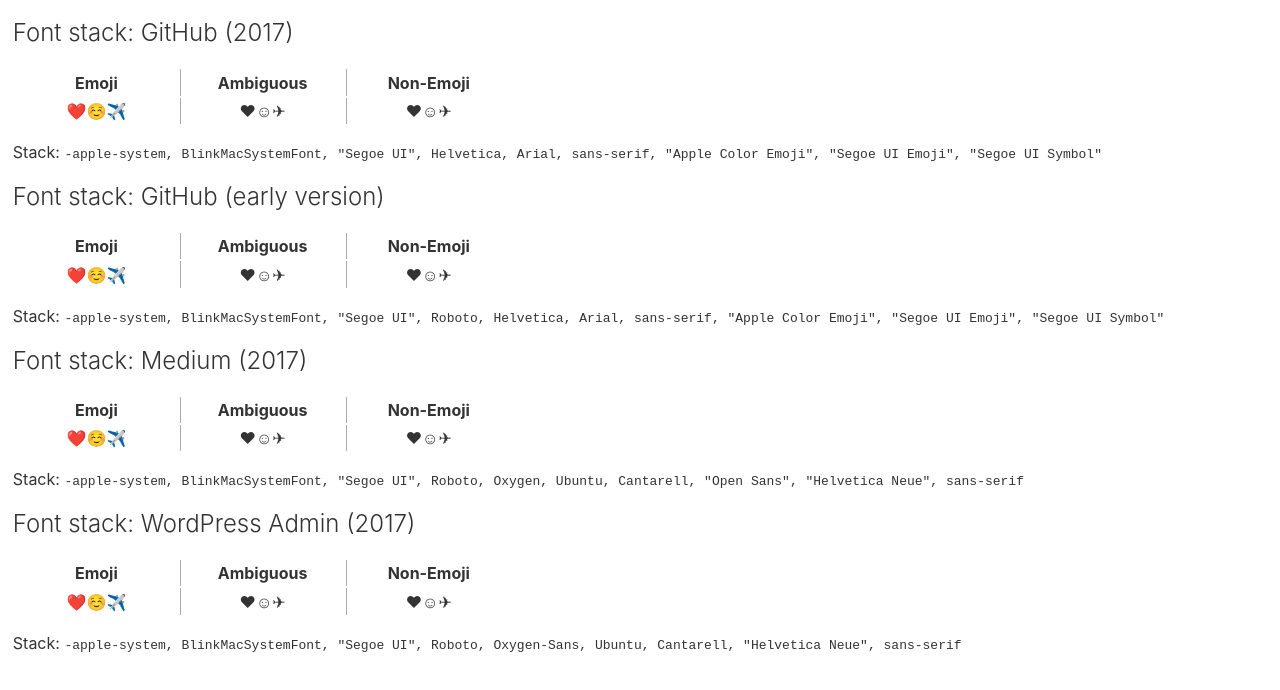
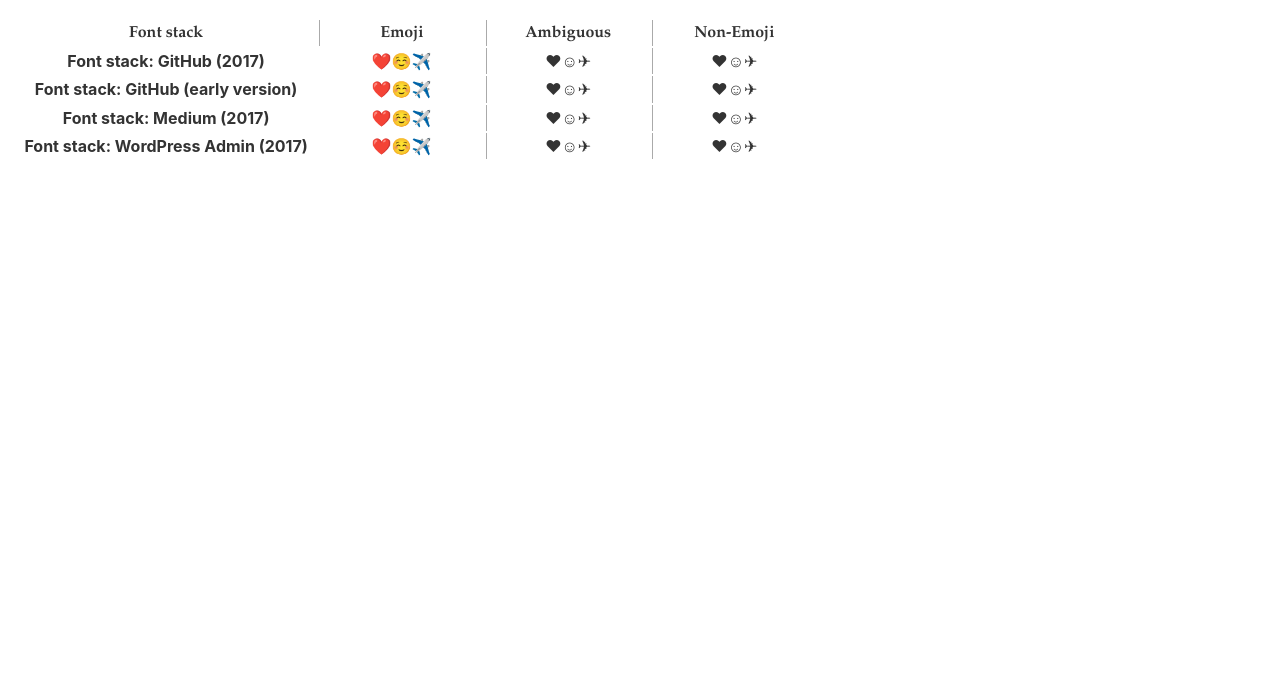
Before and after one commit to alanhogan/system-font-stack-experiments, a plain HTML site: page docs/emoji.html in a window 1280 px wide. Shown: the part 88-778 px from the top of the page. Drawn offline with Linux system fonts and the light colour scheme.

Commit message:
Shrinkify emoji table

```diff
--- a/docs/emoji.html
+++ b/docs/emoji.html
@@ -77,60 +77,34 @@
 
   <h1>System Font Stack Experiments</h1>
 
-  <section class="github-2017">
-    <h2>Font stack: GitHub (2017)</h2>
     <table class="emoji-table">
-      <thead><tr><th>Emoji</th><th>Ambiguous</th><th>Non-Emoji</th></tr></thead>
-      <tbody><tr>
+      <thead><tr><th>Font stack</th><th>Emoji</th><th>Ambiguous</th><th>Non-Emoji</th></tr></thead>
+      <tbody>
+	<tr class="github-2017">
+	<th>Font stack: GitHub (2017)</th>
+        <td>&#x2764;&#xFE0F;&#x263A;&#xFE0F;&#x2708;&#xFE0F;</td>
+        <td>&#x2764;&#x263A;&#x2708;</td>
+        <td>&#x2764;&#xFE0E;&#x263A;&#xFE0E;&#x2708;&#xFE0E;</td>
+      </tr>
+     <tr class="github-2016">
+        <th>Font stack: GitHub (early version)</th>
+        <td>&#x2764;&#xFE0F;&#x263A;&#xFE0F;&#x2708;&#xFE0F;</td>
+        <td>&#x2764;&#x263A;&#x2708;</td>
+        <td>&#x2764;&#xFE0E;&#x263A;&#xFE0E;&#x2708;&#xFE0E;</td>
+     </tr>
+     <tr class="medium-2017">
+        <th>Font stack: Medium (2017)</th>
+        <td>&#x2764;&#xFE0F;&#x263A;&#xFE0F;&#x2708;&#xFE0F;</td>
+        <td>&#x2764;&#x263A;&#x2708;</td>
+        <td>&#x2764;&#xFE0E;&#x263A;&#xFE0E;&#x2708;&#xFE0E;</td>
+      </tr>
+      <tr class="wp-admin-2017">
+        <th>Font stack: WordPress Admin (2017)</th>
         <td>&#x2764;&#xFE0F;&#x263A;&#xFE0F;&#x2708;&#xFE0F;</td>
         <td>&#x2764;&#x263A;&#x2708;</td>
         <td>&#x2764;&#xFE0E;&#x263A;&#xFE0E;&#x2708;&#xFE0E;</td>
       </tr></tbody>
      </table>
-    <p>Stack: <code>-apple-system, BlinkMacSystemFont, "Segoe UI", Helvetica, Arial, sans-serif, "Apple Color Emoji", "Segoe UI Emoji", "Segoe UI Symbol"</code></p>
-  </section>
-
-
-  <section class="github-2016">
-    <h2>Font stack: GitHub (early version)</h2>
-    <table class="emoji-table">
-      <thead><tr><th>Emoji</th><th>Ambiguous</th><th>Non-Emoji</th></tr></thead>
-      <tbody><tr>
-        <td>&#x2764;&#xFE0F;&#x263A;&#xFE0F;&#x2708;&#xFE0F;</td>
-        <td>&#x2764;&#x263A;&#x2708;</td>
-        <td>&#x2764;&#xFE0E;&#x263A;&#xFE0E;&#x2708;&#xFE0E;</td>
-      </tr></tbody>
-     </table>
-    <p>Stack: <code>-apple-system, BlinkMacSystemFont, "Segoe UI", Roboto, Helvetica, Arial, sans-serif, "Apple Color Emoji", "Segoe UI Emoji", "Segoe UI Symbol"</code></p>
-  </section>
-
-
-  <section class="medium-2017">
-    <h2>Font stack: Medium (2017)</h2>
-    <table class="emoji-table">
-      <thead><tr><th>Emoji</th><th>Ambiguous</th><th>Non-Emoji</th></tr></thead>
-      <tbody><tr>
-        <td>&#x2764;&#xFE0F;&#x263A;&#xFE0F;&#x2708;&#xFE0F;</td>
-        <td>&#x2764;&#x263A;&#x2708;</td>
-        <td>&#x2764;&#xFE0E;&#x263A;&#xFE0E;&#x2708;&#xFE0E;</td>
-      </tr></tbody>
-     </table>
-    <p>Stack: <code>-apple-system, BlinkMacSystemFont, "Segoe UI", Roboto, Oxygen, Ubuntu, Cantarell, "Open Sans", "Helvetica Neue", sans-serif</code></p>
-  </section>
-
-
-  <section class="wp-admin-2017">
-    <h2>Font stack: WordPress Admin (2017)</h2>
-    <table class="emoji-table">
-      <thead><tr><th>Emoji</th><th>Ambiguous</th><th>Non-Emoji</th></tr></thead>
-      <tbody><tr>
-        <td>&#x2764;&#xFE0F;&#x263A;&#xFE0F;&#x2708;&#xFE0F;</td>
-        <td>&#x2764;&#x263A;&#x2708;</td>
-        <td>&#x2764;&#xFE0E;&#x263A;&#xFE0E;&#x2708;&#xFE0E;</td>
-      </tr></tbody>
-     </table>
-    <p>Stack: <code>-apple-system, BlinkMacSystemFont, "Segoe UI", Roboto, Oxygen-Sans, Ubuntu, Cantarell, "Helvetica Neue", sans-serif</code></p>
-  </section>
 
 </body>
 </html>
```
